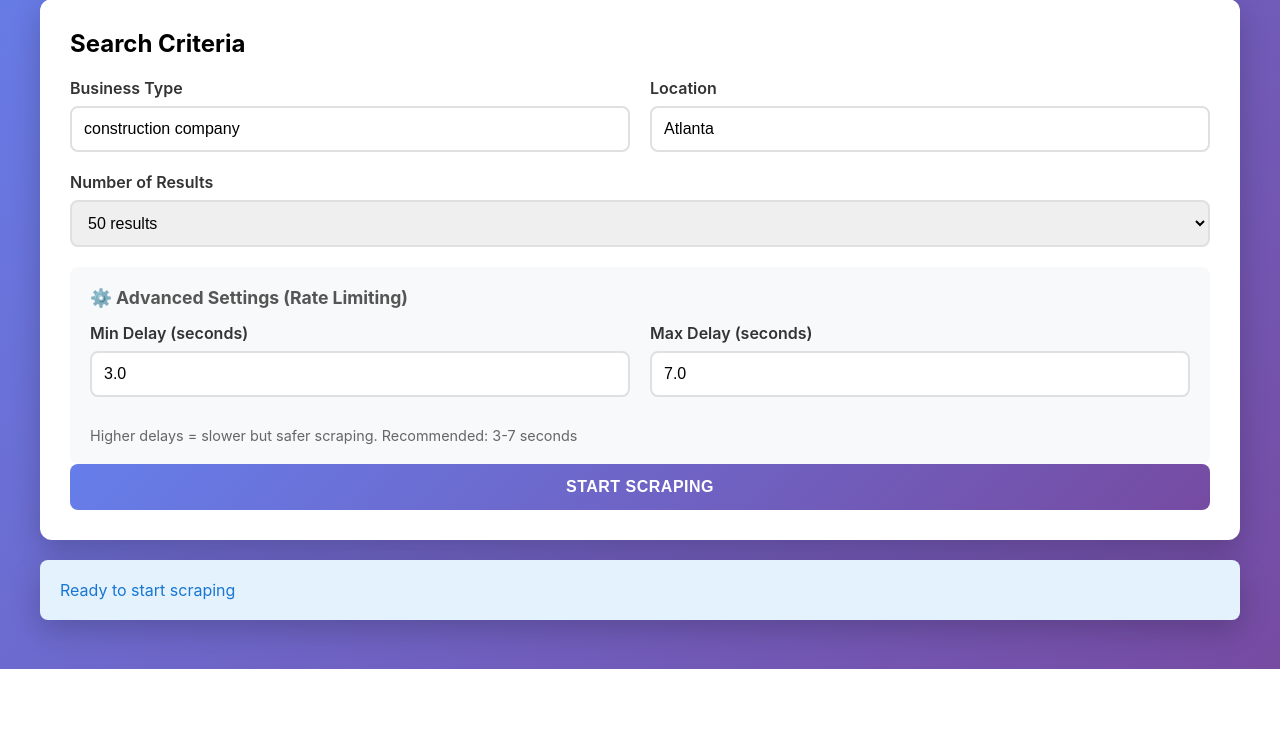
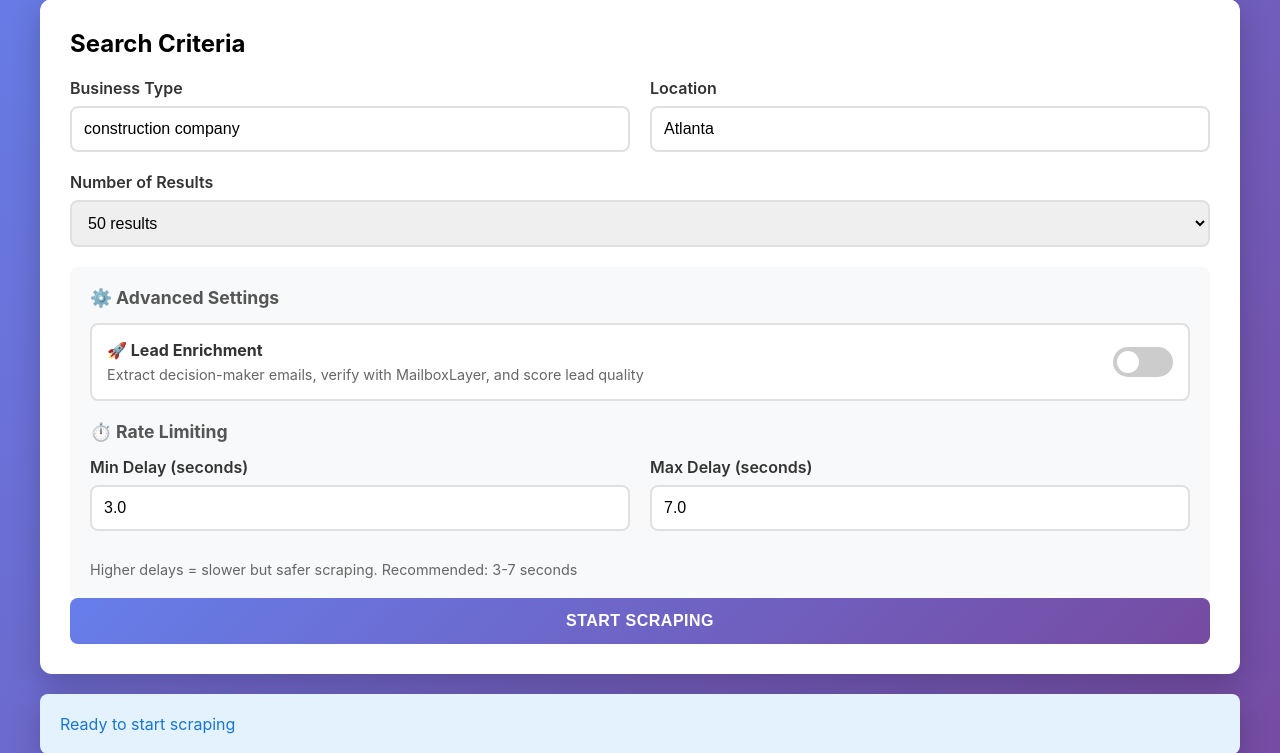
Before and after one commit to JamiUpTheAnte/Google-Maps-Scraper, a Flask app: page / in a window 1280 px wide. Shown: the part 131-884 px from the top of the page. Before the commit the page ends 800 px from the top, so only its background shows below. Run offline with Flask 3, Linux system fonts and the light colour scheme.

Commit message:
Add enrichment toggle switch to web interface
- Add beautiful toggle switch for enabling/disabling lead enrichment
- Toggle shows: Extract decision-maker emails, verify with MailboxLayer, score quality
- Container highlights when enrichment is enabled
- JavaScript sends enable_enrichment parameter to API
- Clean, modern UI with smooth animations

```diff
--- a/templates/index.html
+++ b/templates/index.html
@@ -247,6 +247,83 @@
             color: #c62828;
         }
 
+        /* Toggle Switch Styles */
+        .toggle-container {
+            display: flex;
+            align-items: center;
+            gap: 15px;
+            padding: 15px;
+            background: white;
+            border-radius: 8px;
+            margin-bottom: 15px;
+            border: 2px solid #e0e0e0;
+        }
+
+        .toggle-container.active {
+            border-color: #667eea;
+            background: #f0f4ff;
+        }
+
+        .toggle-label {
+            flex: 1;
+        }
+
+        .toggle-label strong {
+            display: block;
+            color: #333;
+            margin-bottom: 4px;
+        }
+
+        .toggle-label span {
+            color: #666;
+            font-size: 0.9em;
+        }
+
+        .toggle-switch {
+            position: relative;
+            width: 60px;
+            height: 30px;
+            flex-shrink: 0;
+        }
+
+        .toggle-switch input {
+            opacity: 0;
+            width: 0;
+            height: 0;
+        }
+
+        .toggle-slider {
+            position: absolute;
+            cursor: pointer;
+            top: 0;
+            left: 0;
+            right: 0;
+            bottom: 0;
+            background-color: #ccc;
+            transition: 0.3s;
+            border-radius: 30px;
+        }
+
+        .toggle-slider:before {
+            position: absolute;
+            content: "";
+            height: 22px;
+            width: 22px;
+            left: 4px;
+            bottom: 4px;
+            background-color: white;
+            transition: 0.3s;
+            border-radius: 50%;
+        }
+
+        .toggle-switch input:checked + .toggle-slider {
+            background-color: #667eea;
+        }
+
+        .toggle-switch input:checked + .toggle-slider:before {
+            transform: translateX(30px);
+        }
+
         .spinner {
             border: 3px solid #f3f3f3;
             border-top: 3px solid #667eea;
@@ -301,7 +378,21 @@
                 </div>
 
                 <div class="advanced-settings">
-                    <h3>⚙️ Advanced Settings (Rate Limiting)</h3>
+                    <h3>⚙️ Advanced Settings</h3>
+
+                    <!-- Lead Enrichment Toggle -->
+                    <div class="toggle-container" id="enrichmentContainer">
+                        <div class="toggle-label">
+                            <strong>🚀 Lead Enrichment</strong>
+                            <span>Extract decision-maker emails, verify with MailboxLayer, and score lead quality</span>
+                        </div>
+                        <label class="toggle-switch">
+                            <input type="checkbox" id="enableEnrichment" onchange="toggleEnrichment(this)">
+                            <span class="toggle-slider"></span>
+                        </label>
+                    </div>
+
+                    <h3 style="margin-top: 20px;">⏱️ Rate Limiting</h3>
                     <div class="form-row">
                         <div class="form-group">
                             <label for="minDelay">Min Delay (seconds)</label>
@@ -354,6 +445,16 @@
     <script>
         let statusInterval = null;
 
+        // Toggle enrichment container style
+        function toggleEnrichment(checkbox) {
+            const container = document.getElementById('enrichmentContainer');
+            if (checkbox.checked) {
+                container.classList.add('active');
+            } else {
+                container.classList.remove('active');
+            }
+        }
+
         document.getElementById('scrapeForm').addEventListener('submit', async (e) => {
             e.preventDefault();
 
@@ -362,7 +463,8 @@
                 location: document.getElementById('location').value,
                 num_results: parseInt(document.getElementById('numResults').value),
                 min_delay: parseFloat(document.getElementById('minDelay').value),
-                max_delay: parseFloat(document.getElementById('maxDelay').value)
+                max_delay: parseFloat(document.getElementById('maxDelay').value),
+                enable_enrichment: document.getElementById('enableEnrichment').checked
             };
 
             try {
```
